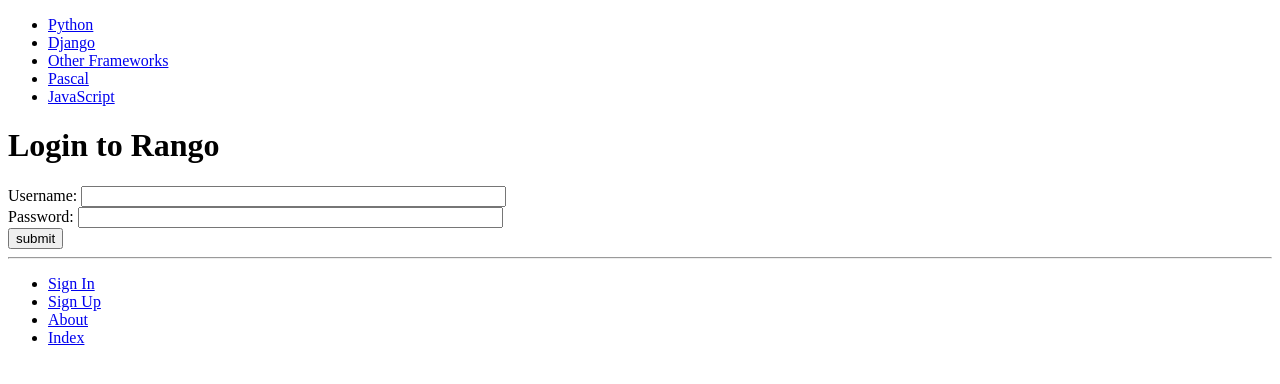
After one commit to JessicaF1996/tango_with_django_project, a Django app: page /rango/login/ in a window 1280 px wide. The commit adds this page. Shown: the top 384 px of the page. Run offline with Django 3.2, Linux system fonts and the light colour scheme; data comes from the database, SQL or seed files in the repository; both versions use the stored data as it was after the commit.

Commit message:
finished exercise and chapter 9

```diff
--- a/rango/urls.py
+++ b/rango/urls.py
@@ -12,4 +12,10 @@ urlpatterns = [
     url(r'^category/(?P<category_name_slug>[\w\-]+)/add_page/$', views.add_page, name = 'add_page'),
 
     url(r'^register/$', views.register, name='register'),
+
+    url(r'^login/$', views.user_login, name='login'),
+
+    url(r'^restricted/', views.restricted, name='restricted'),
+
+    url(r'^logout/$', views.user_logout, name='logout'),
 ]
--- a/rango/views.py
+++ b/rango/views.py
@@ -2,8 +2,11 @@ from django.shortcuts import render
 from rango.models import Category, Page
 from rango.forms import CategoryForm, PageForm
 from rango.forms import UserForm, UserProfileForm
-
-from django.http import HttpResponse
+from django.contrib.auth import authenticate, login
+from django.http import HttpResponseRedirect, HttpResponse
+from django.core.urlresolvers import reverse
+from django.contrib.auth.decorators import login_required
+from django.contrib.auth import logout
 
 
 def add_category(request):
@@ -91,4 +94,34 @@ def register(request):
 		user_form = UserForm()
 		profile_form = UserProfileForm()
 
-	return render(request, 'rango/register.html', {'user_form': user_form, 'profile_form': profile_form, 'registered': registered})
+	return render(request, 'rango/register.html',
+		{'user_form': user_form,
+		'profile_form': profile_form,
+		'registered': registered})
+
+def user_login(request):
+	if request.method == 'POST':
+		username = request.POST.get('username')
+		password = request.POST.get('password')
+		user = authenticate(username=username, password=password)
+		if user:
+			if user.is_active:
+				login(request, user)
+				return HttpResponseRedirect(reverse('index'))
+			else:
+				return HttpResponse("Your Rango account is disabled,")
+		else:
+			print("Invalid login details: {0}, {1}".format(username, password))
+			return HttpResponse("Invalid login details supplied. Please go back to the login page")
+
+	else:
+		return render(request, 'rango/login.html', {})
+
+@login_required
+def restricted(request):
+	return render(request, 'rango/restricted.html', {})
+
+@login_required
+def user_logout(request):
+	logout(request)
+	return HttpResponseRedirect(reverse('index'))
--- a/tango_with_django_project/settings.py
+++ b/tango_with_django_project/settings.py
@@ -104,6 +104,7 @@ AUTH_PASSWORD_VALIDATORS = [
     },
 ]
 
+LOGIN_URL = '/rango/login/'
 
 # Internationalization
 # https://docs.djangoproject.com/en/1.11/topics/i18n/
--- a/templates/rango/add_page.html
+++ b/templates/rango/add_page.html
@@ -6,6 +6,7 @@ Add Page
 
 {% block body_block %}
 <div>
+
 		{% if category %}
 		<h1>Add a Page to {{category.name}}</h1>
 		<form id ="page_form" method="post" action="/rango/category/{{category.slug}}/add_page/">
--- a/templates/rango/base.html
+++ b/templates/rango/base.html
@@ -22,10 +22,17 @@
 	<hr />
 	<div>
 		<ul>
+			{% if user.is_authenticated %}
+			<li><a href="{% url 'restricted' %}">Restricted Page</a></li>
+			<li><a href="{% url 'logout' %}">Logout</a></li>
 			<li><a href="{% url 'add_category' %}">Add a New Category</a></li>
+			{% else %}
+			<li><a href="{% url 'login' %}">Sign In</a></li>
+			<li><a href="{% url 'register' %}">Sign Up</a></li>
+			{% endif %}
+
 			<li><a href="{% url 'About' %}">About</a></li>
 			<li><a href="{% url 'index' %}">Index</a></li>
-			<li><a href="{% url 'register' %}">Sign Up</a></li>
 		</ul>
 	</div>
 </body>
--- a/templates/rango/category.html
+++ b/templates/rango/category.html
@@ -14,12 +14,16 @@
 			{% for page in pages %}
 				<li><a href="{{page.url}}">{{page.title}}</a></li>
 			{% endfor %}
+
 				</ul>
 			{% else %}
 				<strong>No pages currently in category</strong>
 			{% endif %}
+			{% if user.is_authenticated %}
 	<a href="{% url 'add_page' category.slug %}">Add a Page</a>
+	{% endif %}
 		{% else %}
+
 The specified category does not exist!
 	{% endif %}
 	{% endblock %}
--- a/templates/rango/index.html
+++ b/templates/rango/index.html
@@ -7,7 +7,12 @@ Index
 {% block body_block %}
 <div>
 		<h1>Rango says...</h1>
+		{% if user.is_authenticated %}
+		howdy {{user.username}}!
+		{% else %}
 			hey there partner!
+		{% endif %}
+
 		</div>
 
 		<div>
--- /dev/null
+++ b/templates/rango/login.html
@@ -0,0 +1,18 @@
+{% extends 'rango/base.html' %}
+{% load staticfiles %}
+
+{% block title_block %}
+Login
+{% endblock %}
+
+{% block body_block %}
+<h1>Login to Rango</h1>
+<form id="login_form" method="post" action="{% url 'login' %}">
+	{% csrf_token %}
+	Username: <input type="text" name="username" values="" size="50"/>
+	<br />
+	Password: <input type="password" name="password" values="" size="50" />
+	<br />
+	<input type="submit" value="submit" />
+</form>
+{% endblock %}
```
Also changed, not shown: templates/rango/restricted.html (added, +11 -0 lines), db.sqlite3.
